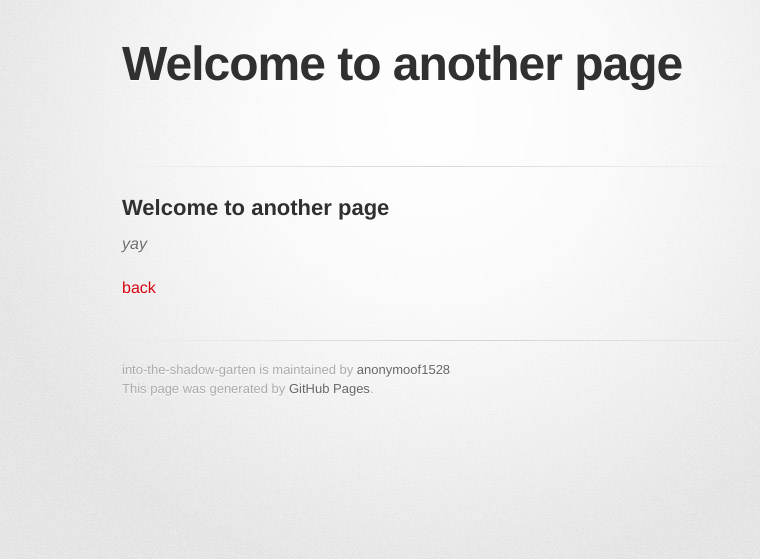
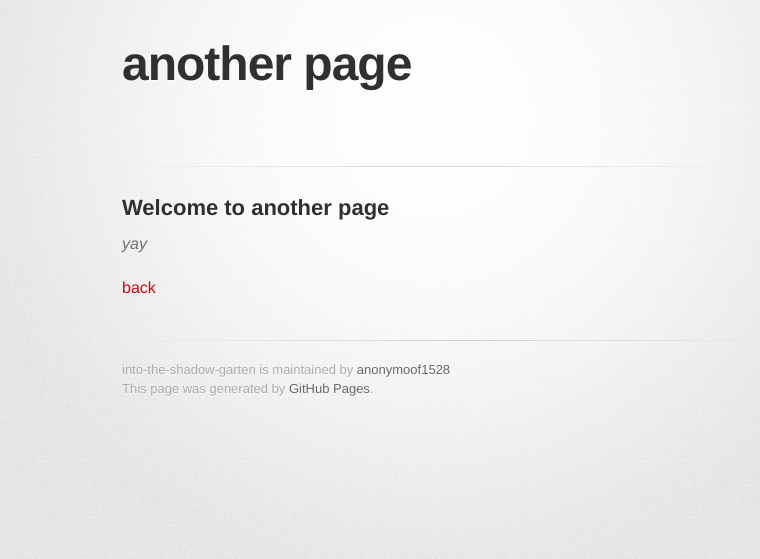
Before and after one commit to anonymoof1528/into-the-shadow-garten, a Jekyll site: the page built from another-page.md, in a window 1280 px wide. Shown: the top 559 px of the page, without its empty margins (208-968 px from the left). Built offline with Jekyll 4.4.1, drawn with Linux system fonts in a browser that asks for light colours; some web fonts are replaced; our own code applies the rules of GitHub Pages for plain Markdown files; the repository's description, which GitHub fills in, is left out; part of the change alters nothing that is shown.

```diff
--- a/another-page.md
+++ b/another-page.md
@@ -1,5 +1,5 @@
 ---
-layout: default
+title: another page
 ---
 
 ## Welcome to another page
```
